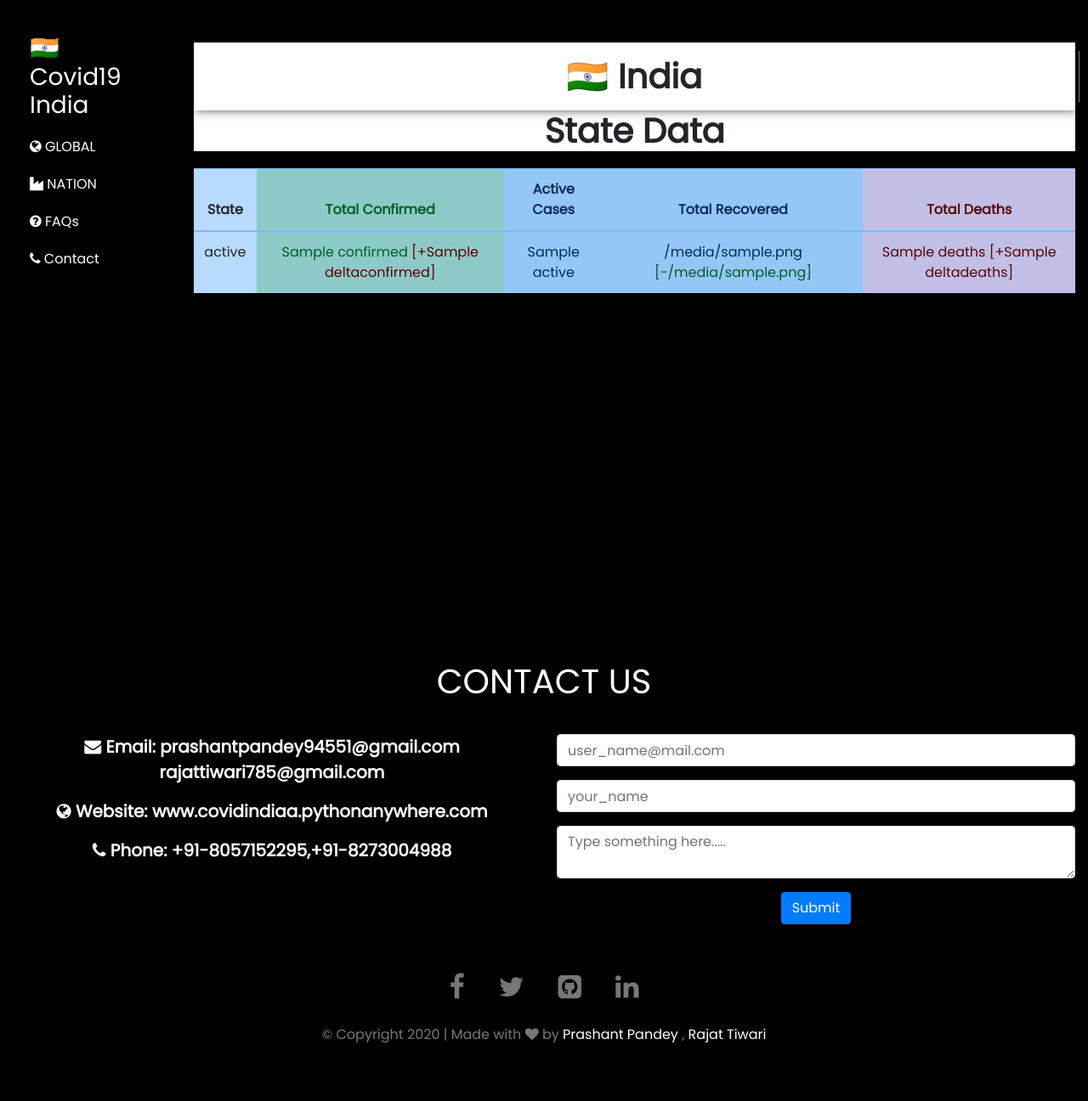
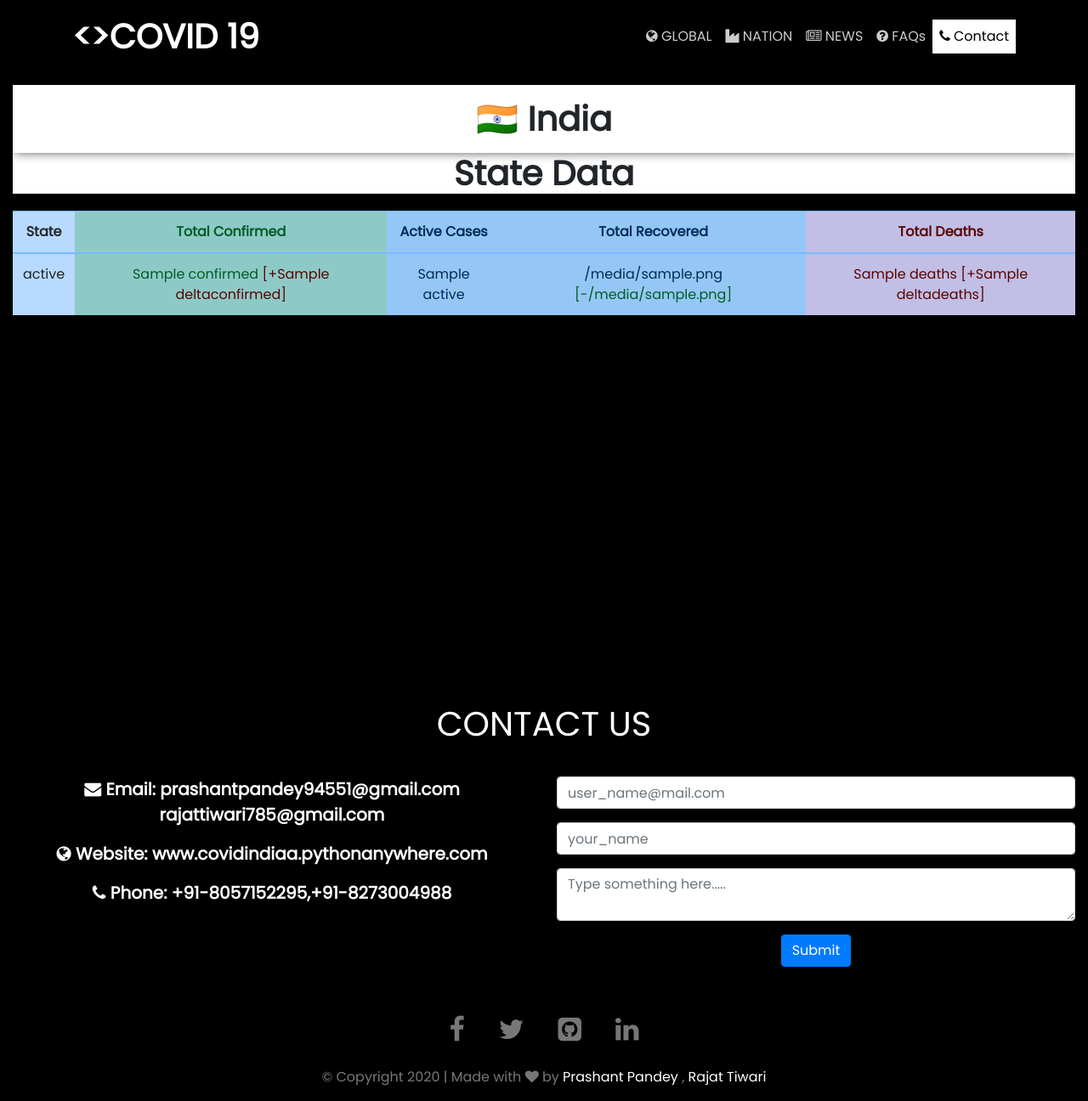
Before and after one commit to prashantpandey9/Covid19-India-tracker, a Django app: template templates/main.html in a window 1280 px wide. Shown: the whole page at 85% size. Before the commit the page ends 1228 px from the top, so only its background shows below. Run offline with Django 3.2, Linux system fonts and the light colour scheme; the template is opened without the code that fills it: most values are stand-ins (such as "Sample title", 1, 10 or a date in 2020); some libraries are stand-ins or nearby versions.

Commit message:
new changes

```diff
--- a/static/css/style.css
+++ b/static/css/styl.css
@@ -15,14 +15,7 @@ body{
     position: relative;
     text-align: center;
 }
-.col-sm-4{
-    margin-top: 50px;
-    display: flex;
-    justify-content: center;
-    width: 100%;
-    top:-20px;
-    z-index:2;
-}
+
 #table-wrapper {
     position:relative;
   }
@@ -133,3 +126,43 @@ body{
   width: 100%;
   text-align: center;
 }
+
+.navbar{
+  background: #000!important;
+  transition: 0.5s;
+  }
+.navbar.scrolled{
+  background: #000a31 !important;
+  transition: 0.5s;
+}
+.navbar-light .navbar-nav .active>.nav-link, .navbar-light .navbar-nav .nav-link.active,
+.navbar-light .navbar-nav .nav-link.show, .navbar-light .navbar-nav .show>.nav-link {
+    color: #000;
+    background: #fff;
+}
+.navbar-light .navbar-toggler{
+  background: rgba(255,255,255,0.6);
+  width: 10%;
+  height: 5%;
+  margin-bottom: 15px;
+}
+.navbar-toggler-icon{
+  width: 100%;
+  /*background: rgba(255,255,255,0.6);*/
+}
+
+.navbar-light .navbar-nav .nav-link{
+  color: rgba(255,255,255,0.8);
+}
+.navbar-light .navbar-nav .nav-link:hover,
+.navbar-light .navbar-nav .nav-link:focus{
+  color: rgba(203,7,247,1);
+}
+.navbar-light .navbar-brand,
+.navbar-light .navbar-brand:hover,
+.navbar-light .navbar-brand:focus,
+.navbar-light .navbar-brand:visited{
+  color: rgba(255,255,255,1);
+  font-size: 2.5rem;
+  font-weight: 600;
+}
--- a/templates/base.html
+++ b/templates/base.html
@@ -29,7 +29,10 @@
     {%include 'css.html'%}
 
   </head>
-  <body style="background-color: #000;"  >
+  <body style="background-color: #000;" data-spy="scroll" data-target=".navbar" data-offset="50"  >
+
+  {% include 'nav.html' %}
+
   {% block content %}
 
   {% endblock content %}
--- a/templates/css.html
+++ b/templates/css.html
@@ -11,4 +11,4 @@
 
 
    	<!-- Customised css -->
-   	<link rel="stylesheet" type="text/css" href="{% static 'css/style.css'  %}">
+   	<link rel="stylesheet" type="text/css" href="{% static 'css/styl.css'  %}">
--- a/templates/js.html
+++ b/templates/js.html
@@ -3,4 +3,9 @@
 	<script src="{% static 'js/jq.js' %}"></script>
 	<script src="{% static 'js/popper.js' %}"></script>
 	<script src="{%static 'js/boot.js'%}"></script>
+	<script type="text/javascript">
+    	$(document).scroll(function(){
+    		$('.navbar').toggleClass('scrolled',$(this). scrollTop() > $('.navbar').height());
+    	});
+    </script>
 <!-- JavaScript Section Ended -->
--- a/templates/main.html
+++ b/templates/main.html
@@ -1,16 +1,12 @@
 {%extends 'base.html'%}
 {% load static %}
 {% block content%}
-<div class="container-fluid">
+<div class="container-fluid" style="margin-top:100px;" id="nation">
     <div class="row">
-        <div class="col-sm-2">
-            {% include 'nav.html' %}
-        </div>
-
-        <div class="col-sm-10">
+       <div class="col-sm-12">
             <div class="col-sm-12 box">
                 <div class="row">
-                    <div class="col-sm-12 " style="border-right: 1px solid grey;">
+                    <div class="col-sm-12">
                         <div class="col-sm-12" id="india">🇮🇳 India</div>
                         <div class="row data">
                             {% for dt in data.statewise %}
--- a/templates/nav.html
+++ b/templates/nav.html
@@ -1,37 +1,47 @@
-{% load static %}
-<!-- nav start-->
-<nav class="menu">
-    <ul>
-        <li>
-            <h3>🇮🇳 Covid19 <span>India</span></h3>
+{%load static%}
+<!-- Navigation bar started -->
+	<header>
+		<nav class="navbar navbar-expand-lg navbar-light bg-light fixed-top">
+			<div class="container">
+			  <a class="navbar-brand" href="#navbarSupportedContent"><>COVID 19</a>
+			  <button class="navbar-toggler" type="button" data-toggle="collapse" data-target="#navbarSupportedContent" aria-controls="navbarSupportedContent" aria-expanded="false" aria-label="Toggle navigation">
+			    <span class="navbar-toggler-icon" ></span>
+			  </button>
+
+			  <div class="collapse navbar-collapse" id="navbarSupportedContent">
+			    <ul class="navbar-nav ml-auto">
+			      <li class="nav-item">
+					<a class="nav-link" href="#global" href="{% url 'tracks' %} ">
+						<i class="fa fa-globe"></i>
+						<span>GLOBAL</span> <span class="sr-only">(current)</span></a>
 			      </li>
-        <li>
-
-            <a href="{% url 'tracks' %}">
-                <i class="fa fa-globe"></i>
-                <span>GLOBAL</span>
-            </a>
-        </li>
-        <li>
-            <a href="{% url 'track' %}">
+			      <li class="nav-item">
+			        <a class="nav-link" href="#nation" href="{% url 'track' %}">
 						<i class="fa fa-industry"></i>
 						<span>NATION</span>
 					</a>
 			      </li>
-        <li>
-            <a href="https://raw.githubusercontent.com/prashantpandey9/Covid19-India-tracker/master/FAQ.pdf">
+				  <li class="nav-item">
+				  	<a class="nav-link" href="#">
+						<i class="fa fa-newspaper-o"></i>
+						<span>NEWS</span>
+					</a>
+				  </li
+			      <li class="nav-item">
+			       <a class="nav-link"  href="https://raw.githubusercontent.com/prashantpandey9/Covid19-India-tracker/master/FAQ.pdf">
 						<i class="fa fa-question-circle"></i>
 						<span>FAQs</span>
 					</a>
 			      </li>
-
-        <li>
-            <a href="#contact">
+			      <li class="nav-item">
+			        <a class="nav-link" href="#contact">
 						<i class="fa fa-phone"></i>
 						<span>Contact</span>
 					</a>
 			      </li>
-
 			    </ul>
+			  </div>
+			</div>
 		</nav>
-<!-- nav ended-->
+	</header>
+	<!-- Navigation bar Close -->
--- /dev/null
+++ b/templates/news.html
@@ -0,0 +1 @@
+{% load static %}
```
Also changed, not shown: google-news 17May.json (+1 -1 lines), templates/global.html (+2 -7 lines), tracker/views.py (+23 -23 lines). Lines whose indentation alone changed are shown as unchanged.
